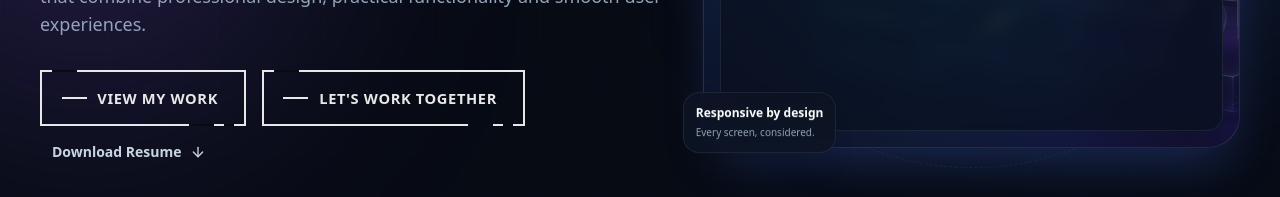
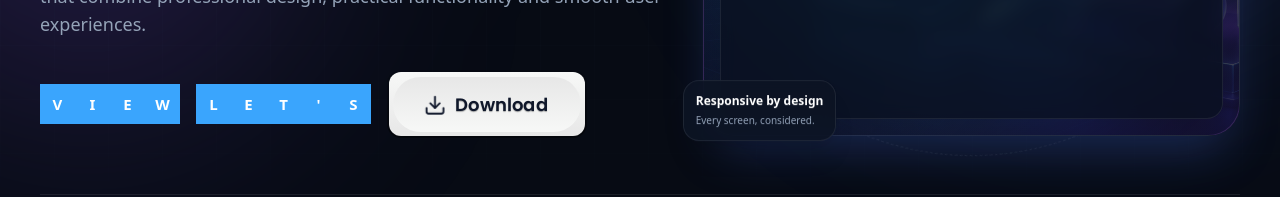
Before and after one commit to alamin-akon/alamin_akon, a Next.js app: page / in a window 1280 px wide. Shown: the part 603-800 px from the top of the page. Built offline with nearby package versions, Linux system fonts and the light colour scheme; no server answers.

Commit message:
feat: implement new HeroFlipButton and HeroDownloadButton components with enhanced animations

```diff
--- a/app/globals.css
+++ b/app/globals.css
@@ -68,18 +68,42 @@ body { font-family: ui-sans-serif, system-ui, sans-serif; }
 @keyframes creative-draw-three { to { width: 80px; } }
 @keyframes creative-draw-four { to { height: 120px; } }
 @keyframes creative-draw-five { to { width: 124px; } }
-.hero-fancy-button { position: relative; display: inline-block; overflow: visible; box-sizing: border-box; border: 2px solid #e8e8e8; border-radius: 0; color: #fff; cursor: pointer; font-size: 13px; font-weight: 700; letter-spacing: .05em; outline: none; padding: 1.25em 2em; text-align: center; text-decoration: none; transition: all .3s ease-in-out; user-select: none; }
-.hero-fancy-button::before { position: absolute; top: 50%; left: 1.5em; width: 1.5625rem; height: 2px; background: #e8e8e8; content: ""; transform: translateY(-50%); transform-origin: center; transition: background .3s linear, width .3s linear; }
-.hero-fancy-button-text { display: block; padding-left: 2em; color: #e8e8e8; font-size: 1.125em; line-height: 1.33333em; text-align: left; text-decoration: none; text-transform: uppercase; transition: all .3s ease-in-out; }
-.hero-fancy-button-top-key, .hero-fancy-button-bottom-key-one, .hero-fancy-button-bottom-key-two { position: absolute; height: 2px; background: #070b14; transition: width .5s ease-out, left .3s ease-out, right .3s ease-out; }
-.hero-fancy-button-top-key { top: -2px; left: .625rem; width: 1.5625rem; }
-.hero-fancy-button-bottom-key-one { right: 1.875rem; bottom: -2px; width: 1.5625rem; }
-.hero-fancy-button-bottom-key-two { right: .625rem; bottom: -2px; width: .625rem; }
-.hero-fancy-button:hover { color: #070b14; background: #e8e8e8; }
-.hero-fancy-button:hover::before { width: .9375rem; background: #070b14; }
-.hero-fancy-button:hover .hero-fancy-button-text { padding-left: 1.5em; color: #070b14; }
-.hero-fancy-button:hover .hero-fancy-button-top-key { left: -2px; width: 0; }
-.hero-fancy-button:hover .hero-fancy-button-bottom-key-one, .hero-fancy-button:hover .hero-fancy-button-bottom-key-two { right: 0; width: 0; }
+.hero-flip-button { display: flex; text-decoration: none; }
+.hero-flip-button-box { position: relative; display: flex; width: 35px; height: 40px; align-items: center; justify-content: center; overflow: hidden; background: rgb(58 165 253); color: #fff; cursor: pointer; font-size: 15px; font-weight: 700; transition: all .8s; }
+.hero-flip-button-box::before { position: absolute; top: 0; display: flex; width: 100%; height: 100%; align-items: center; justify-content: center; background: #0f0f0f; color: #fff; content: attr(data-hover); transform: translateY(100%); transition: transform .4s; }
+.hero-flip-button-box:nth-child(even)::before { transform: translateY(-100%); }
+.hero-flip-button:hover .hero-flip-button-box::before, .hero-flip-button:focus-visible .hero-flip-button-box::before { transform: translateY(0); }
+.hero-download-button { --download-primary: #ff5569; --download-neutral-one: #f7f8f7; --download-neutral-two: #e7e7e7; --download-radius: 14px; position: relative; display: flex; min-width: 200px; height: 68px; align-items: center; justify-content: center; border: 0; border-radius: var(--download-radius); color: #0f172a; cursor: pointer; font-family: "Poppins", sans-serif; font-size: 18px; font-style: normal; font-weight: 600; text-decoration: none; text-shadow: 0 1px 1px rgb(0 0 0 / .3); transition: all .3s ease; }
+.hero-download-button:hover { transform: scale(1.02); filter: drop-shadow(0 15px 30px rgb(0 0 0 / .3)); }
+.hero-download-button:active { transform: scale(1); }
+.hero-download-button::after { position: absolute; z-index: 0; inset: 0; border: 2.5px solid transparent; border-radius: var(--download-radius); background: linear-gradient(var(--download-neutral-one), var(--download-neutral-two)) padding-box, linear-gradient(to bottom, rgb(0 0 0 / .1), rgb(0 0 0 / .45)) border-box; content: ""; transition: all .4s ease; }
+.hero-download-button:hover::after { box-shadow: inset 0 -1px 3px 0 #fff; transform: scale(1.05, 1.1); }
+.hero-download-button::before { position: absolute; z-index: 2; inset: 7px 6px 6px; border-radius: 30px; background: linear-gradient(to top, var(--download-neutral-one), var(--download-neutral-two)); content: ""; filter: blur(.5px); }
+.hero-download-button-outline { position: absolute; z-index: 1; inset: -2px -3.5px; overflow: hidden; border-radius: inherit; opacity: 0; transition: opacity .4s ease; }
+.hero-download-button-outline::before { position: absolute; inset: -100%; background: conic-gradient(from 180deg, transparent 60%, white 80%, transparent 100%); content: ""; animation: hero-download-spin 2s linear infinite paused; }
+.hero-download-button:hover .hero-download-button-outline { opacity: 1; }
+.hero-download-button:hover .hero-download-button-outline::before { animation-play-state: running; }
+.hero-download-button-state { position: relative; z-index: 3; display: flex; padding-left: 29px; }
+.hero-download-button-icon { position: absolute; top: 0; bottom: 0; left: 0; display: flex; align-items: center; justify-content: center; margin: auto; transform: scale(1.25); transition: all .3s ease; }
+.hero-download-button-icon svg { width: 1em; height: 1em; overflow: visible; }
+.hero-download-button-letters { display: flex; align-items: center; justify-content: center; }
+.hero-download-button-letters > span { display: block; opacity: 0; animation: hero-download-slide-down .8s ease forwards calc(var(--i) * .03s); }
+.hero-download-button:hover .hero-download-button-letters > span { opacity: 1; animation: hero-download-wave .5s ease forwards calc(var(--i) * .02s); }
+.hero-download-button:focus .hero-download-button-letters > span { opacity: 1; animation: hero-download-disappear .6s ease forwards calc(var(--i) * .03s); }
+.hero-download-button-state-default .hero-download-button-icon svg { animation: hero-download-land .6s ease forwards; }
+.hero-download-button:hover .hero-download-button-state-default .hero-download-button-icon { transform: rotate(45deg) scale(1.25); }
+.hero-download-button:focus .hero-download-button-state-default { position: absolute; }
+.hero-download-button-state-sent { display: none; }
+.hero-download-button-state-sent .hero-download-button-icon { margin-right: 8px; }
+.hero-download-button:focus .hero-download-button-state-sent { display: flex; }
+.hero-download-button:focus .hero-download-button-state-sent .hero-download-button-letters > span { opacity: 0; animation: hero-download-slide-down .8s ease forwards calc(var(--i) * .2s); }
+.hero-download-button:focus .hero-download-button-state-sent .hero-download-button-icon svg { opacity: 0; animation: hero-download-appear 1.2s ease forwards .8s; }
+@keyframes hero-download-spin { to { transform: rotate(360deg); } }
+@keyframes hero-download-wave { 30% { opacity: 1; transform: translateY(4px); } 50% { color: var(--download-primary); opacity: 1; transform: translateY(-3px); } to { opacity: 1; transform: translateY(0); } }
+@keyframes hero-download-slide-down { from { color: var(--download-primary); filter: blur(5px); opacity: 0; transform: translateY(-20px) translateX(5px) rotate(-90deg); } 30% { filter: blur(0); opacity: 1; transform: translateY(4px); } 50% { opacity: 1; transform: translateY(-3px); } to { opacity: 1; transform: translateY(0); } }
+@keyframes hero-download-disappear { to { color: var(--download-primary); filter: blur(5px); opacity: 0; transform: translateX(5px) translateY(20px); } }
+@keyframes hero-download-land { from { filter: blur(3px); opacity: 0; transform: translateX(-60px) translateY(30px) rotate(-50deg) scale(2); } to { filter: blur(0); opacity: 1; transform: translateX(0) translateY(0) rotate(0); } }
+@keyframes hero-download-appear { from { color: var(--download-primary); filter: blur(4px); opacity: 0; transform: scale(4) rotate(-40deg); } 30% { filter: blur(1px); opacity: 1; transform: scale(.6); } 50% { filter: blur(0); opacity: 1; transform: scale(1.2); } to { opacity: 1; transform: scale(1); } }
 .skip-link { position: fixed; left: 1rem; top: -5rem; z-index: 100; border-radius: .5rem; background: white; color: #070b14; padding: .75rem 1rem; font-weight: 700; transition: top .2s; }
 .skip-link:focus { top: 1rem; }
 @media (prefers-reduced-motion: reduce) { *, *::before, *::after { animation-duration: .01ms !important; animation-iteration-count: 1 !important; scroll-behavior: auto !important; transition-duration: .01ms !important; } }
--- a/components/sections/HeroSection.tsx
+++ b/components/sections/HeroSection.tsx
@@ -4,7 +4,7 @@ import Link from "next/link";
 import Image from "next/image";
 import { useLayoutEffect, useRef, type ReactNode } from "react";
 import gsap from "gsap";
-import { ArrowDown, Braces, PenTool, ShoppingBag, Sparkles } from "lucide-react";
+import { ArrowDown, Braces, CheckCircle2, Download, PenTool, ShoppingBag, Sparkles } from "lucide-react";
 import { Container } from "@/components/ui/Container";
 
 const highlights = ["Modern Web Design", "Shopify Customisation", "Responsive Development", "UI/UX Focused"];
@@ -34,7 +34,7 @@ export function HeroSection() {
             <div data-hero-reveal className="inline-flex items-center gap-2 rounded-full border border-accent/20 bg-accent/10 px-3 py-1.5 text-xs font-semibold text-cyan-100"><span className="size-1.5 rounded-full bg-accent shadow-[0_0_12px_#22d3ee]" />Hello, I&apos;m Alamin Akon</div>
             <h1 data-hero-reveal className="mt-6 max-w-4xl text-5xl font-extrabold leading-[.97] tracking-[-.065em] text-white sm:text-6xl lg:text-7xl">Web Designer, <span className="text-gradient">Shopify Specialist</span> and Front-End Developer.</h1>
             <p data-hero-reveal className="mt-6 max-w-2xl text-base leading-7 text-text-secondary sm:text-lg">I create responsive websites, Shopify stores and user-focused interfaces that combine professional design, practical functionality and smooth user experiences.</p>
-            <div data-hero-reveal className="mt-8 flex flex-wrap items-center gap-4"><HeroFancyButton href="/projects">View My Work</HeroFancyButton><HeroFancyButton href="/contact">Let&apos;s Work Together</HeroFancyButton><a href="/resume.pdf" className="inline-flex items-center gap-2 px-3 text-sm font-semibold text-slate-300 transition hover:text-accent">Download Resume <ArrowDown className="size-4" /></a></div>
+            <div data-hero-reveal className="mt-8 flex flex-wrap items-center gap-4"><HeroFlipButton href="/projects" label="VIEW" hoverLabel="WORK" ariaLabel="View my work"/><HeroFlipButton href="/contact" label="LET'S" hoverLabel="TALK!" ariaLabel="Let's work together"/><HeroDownloadButton/></div>
           </div>
           <HeroVisual />
         </div>
@@ -71,11 +71,20 @@ function HeroVisual() {
 
 function MiniCard({ icon, label }: { icon: ReactNode; label: string }) { return <div className="rounded-xl border border-white/10 bg-white/[.04] p-3 text-slate-200"><div className="size-4 text-accent">{icon}</div><p className="mt-5 text-xs font-semibold">{label}</p></div>; }
 
-function HeroFancyButton({ href, children }: { href: string; children: ReactNode }) {
-  return <Link className="hero-fancy-button" href={href}>
-    <span className="hero-fancy-button-top-key"/>
-    <span className="hero-fancy-button-text">{children}</span>
-    <span className="hero-fancy-button-bottom-key-one"/>
-    <span className="hero-fancy-button-bottom-key-two"/>
+function HeroFlipButton({ href, label, hoverLabel, ariaLabel }: { href: string; label: string; hoverLabel: string; ariaLabel: string }) {
+  return <Link className="hero-flip-button" href={href} aria-label={ariaLabel}>
+    {label.split("").map((letter, index) => <span key={`${letter}-${index}`} data-hover={hoverLabel[index] ?? ""} className="hero-flip-button-box">{letter}</span>)}
   </Link>;
 }
+
+function HeroDownloadButton() {
+  return <a href="/resume.pdf" download className="hero-download-button" aria-label="Download resume">
+    <span className="hero-download-button-outline"/>
+    <span className="hero-download-button-state hero-download-button-state-default"><span className="hero-download-button-icon"><Download/></span><AnimatedButtonText text="Download"/></span>
+    <span className="hero-download-button-state hero-download-button-state-sent"><span className="hero-download-button-icon"><CheckCircle2/></span><AnimatedButtonText text="Saved" start={5}/></span>
+  </a>;
+}
+
+function AnimatedButtonText({ text, start = 0 }: { text: string; start?: number }) {
+  return <span className="hero-download-button-letters">{text.split("").map((letter, index) => <span key={`${letter}-${index}`} style={{ "--i": start + index } as React.CSSProperties}>{letter}</span>)}</span>;
+}
```
